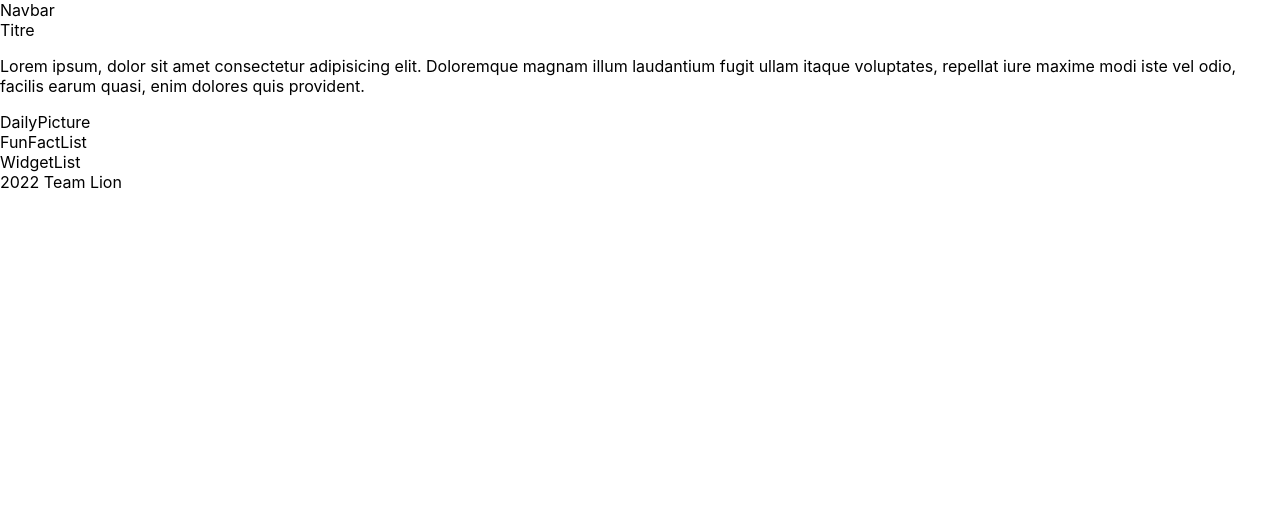
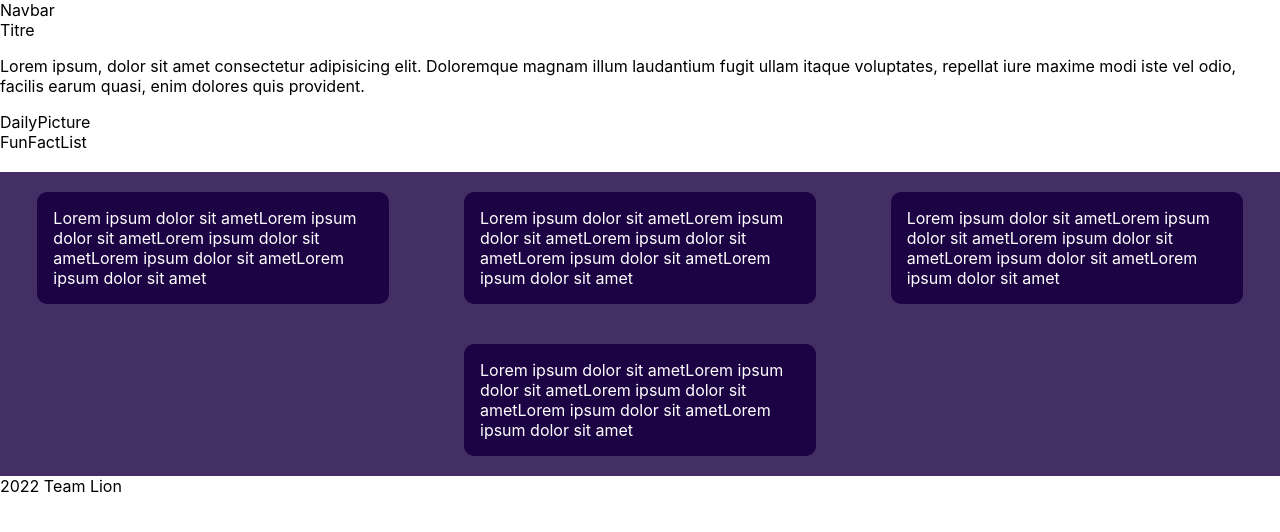
Before and after one commit to WildCodeSchool/-RMT-2203-TeamKarma-lions, a React (Vite) app in the folder frontend/: page / in a window 1280 px wide. Shown: the top 532 px of the page. Built offline with nearby package versions, Linux system fonts and the light colour scheme.

Commit message:
package.json correction

```diff
--- /dev/null
+++ b/frontend/src/components/Widget.jsx
@@ -0,0 +1,5 @@
+import React from "react";
+
+export default function Widget() {
+  return <div className="widget">Lorem ipsum dolor sit ametLorem ipsum dolor sit ametLorem ipsum dolor sit ametLorem ipsum dolor sit ametLorem ipsum dolor sit amet</div>;
+}
--- a/frontend/src/components/WidgetList.jsx
+++ b/frontend/src/components/WidgetList.jsx
@@ -1,5 +1,23 @@
 import React from "react";
+import Widget from "./Widget";
+
+import "../styles/Widget.css";
 
 export default function WidgetList() {
-  return <div>WidgetList</div>;
+  return (
+    <div className="widgetsContainer">
+      <article>
+        <Widget />
+      </article>
+      <article>
+        <Widget />
+      </article>
+      <article>
+        <Widget />
+      </article>
+      <article>
+        <Widget />
+      </article>
+    </div>
+  );
 }
--- /dev/null
+++ b/frontend/src/styles/Widget.css
@@ -0,0 +1,38 @@
+.widgetsContainer {
+    margin:auto;
+    margin-top: 20px;
+    width: 100vw;
+    background-color: #432f64;
+    display: flex;
+    flex-wrap: wrap;
+    align-items: center;
+    justify-content: space-around;
+
+}
+
+.widget {
+    margin: 20px;
+    color: white;
+    padding: 1rem;
+    width: 20rem;
+    border-radius: 10px;
+    background-color: #1C0444;
+    cursor: pointer;
+    display: flex;
+    justify-content: center;
+    transition: .3s;
+
+}
+
+.widget:hover {
+    transform: scale(1.05);
+    transition: 3s;
+    border: 1px solid #f8f5f5;
+}
+
+@media screen and (max-width: 767.98px) {
+    .widget:hover {
+        transform: none;
+        border: none;
+    }
+}
```
Also changed, not shown: frontend/.eslintrc.json.
